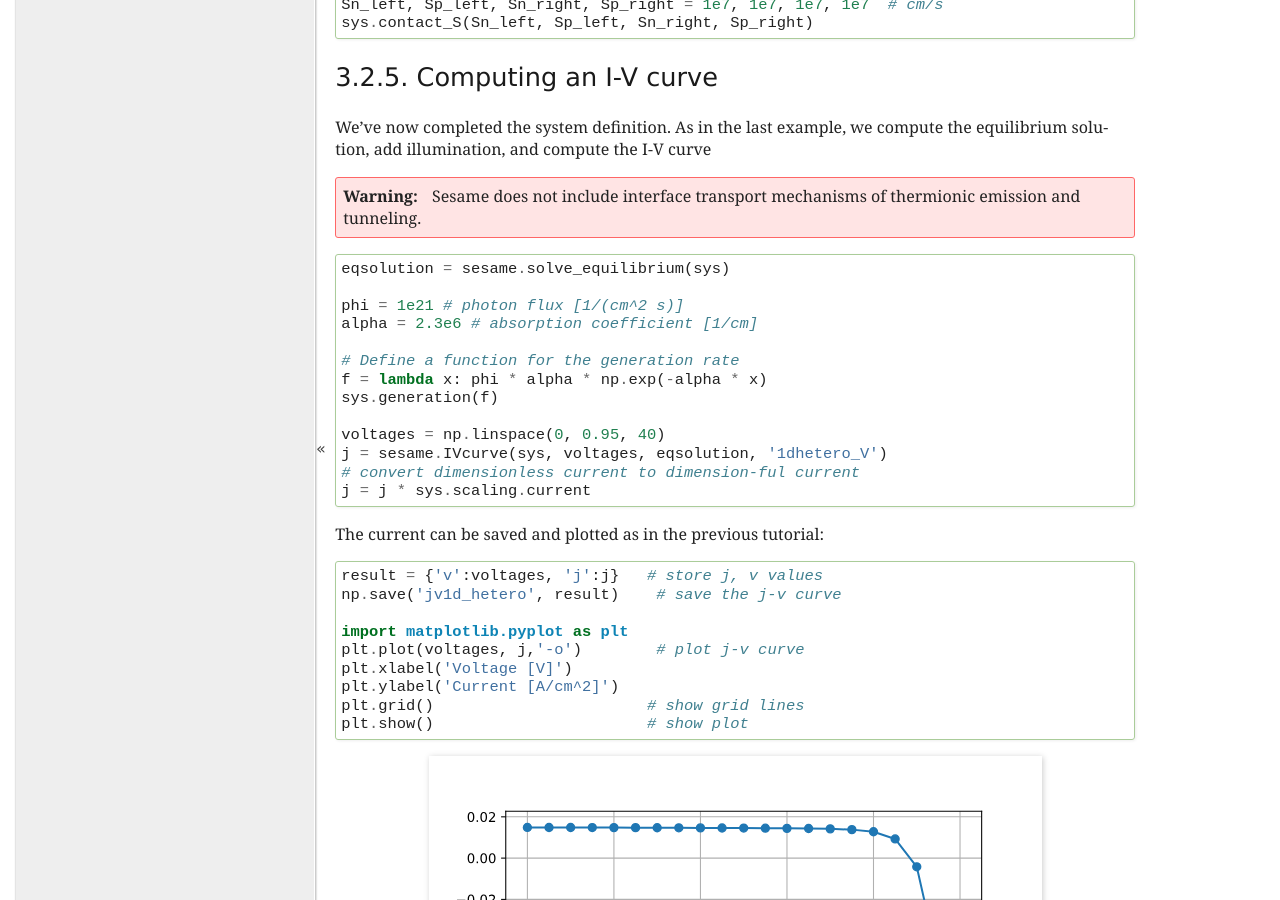
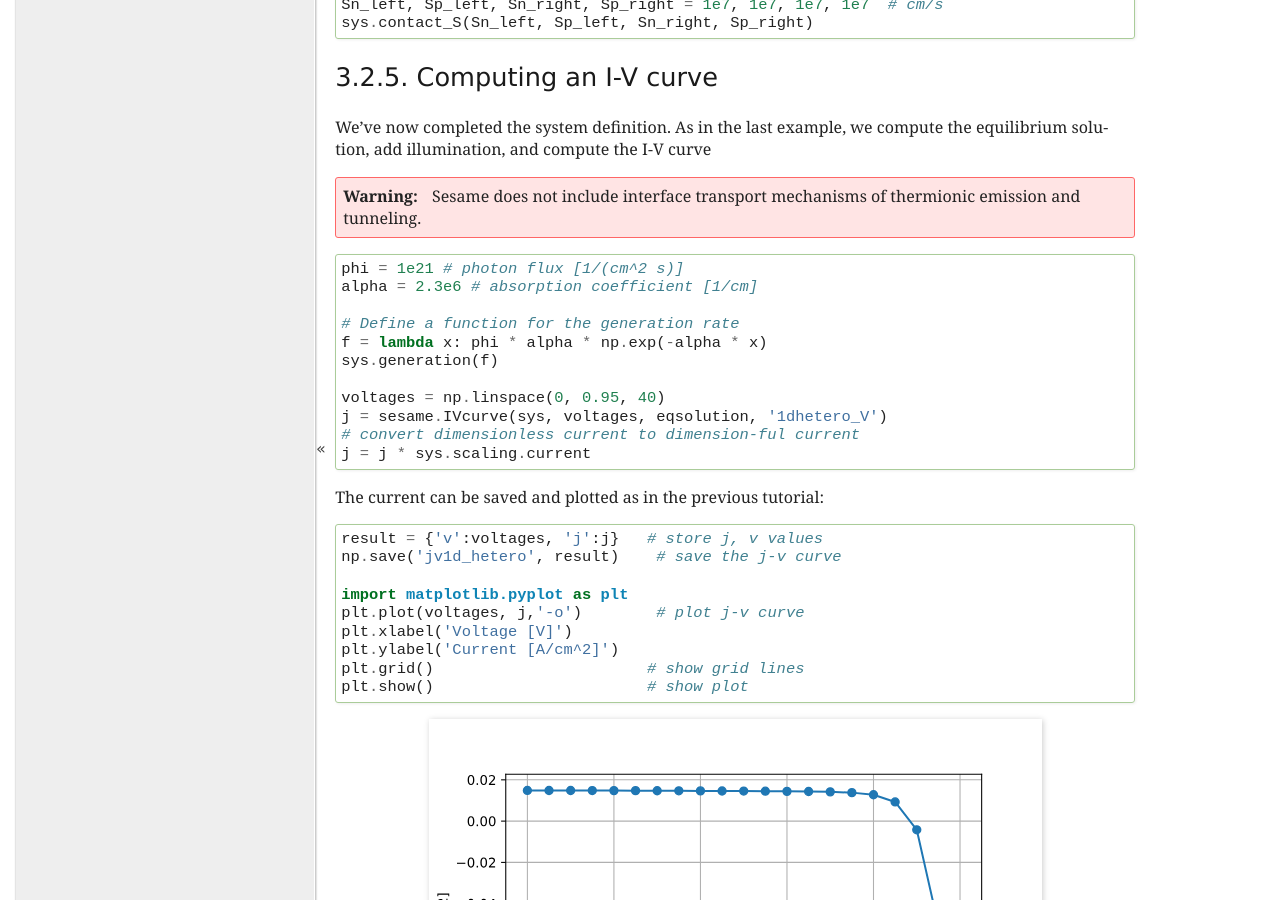
Before and after one commit to usnistgov/sesame, a Sphinx documentation site: the page built from doc/tutorial/tuto1dHetero.rst, in a window 1280 px wide and 900 px high, scrolled down 2487 px. Built offline with Sphinx 7.4.7, drawn with Linux system fonts in a browser that asks for light colours; formulas are drawn with MathJax 3.

Commit message:
Update tuto1dHetero.rst
removed deprecated function "solve_equilibrium" from example script

```diff
--- a/doc/tutorial/tuto1dHetero.rst
+++ b/doc/tutorial/tuto1dHetero.rst
@@ -104,8 +104,6 @@ We've now completed the system definition.  As in the last example, we compute t
 
 ::
 
-    eqsolution = sesame.solve_equilibrium(sys)
-
     phi = 1e21 # photon flux [1/(cm^2 s)]
     alpha = 2.3e6 # absorption coefficient [1/cm]
 
```
